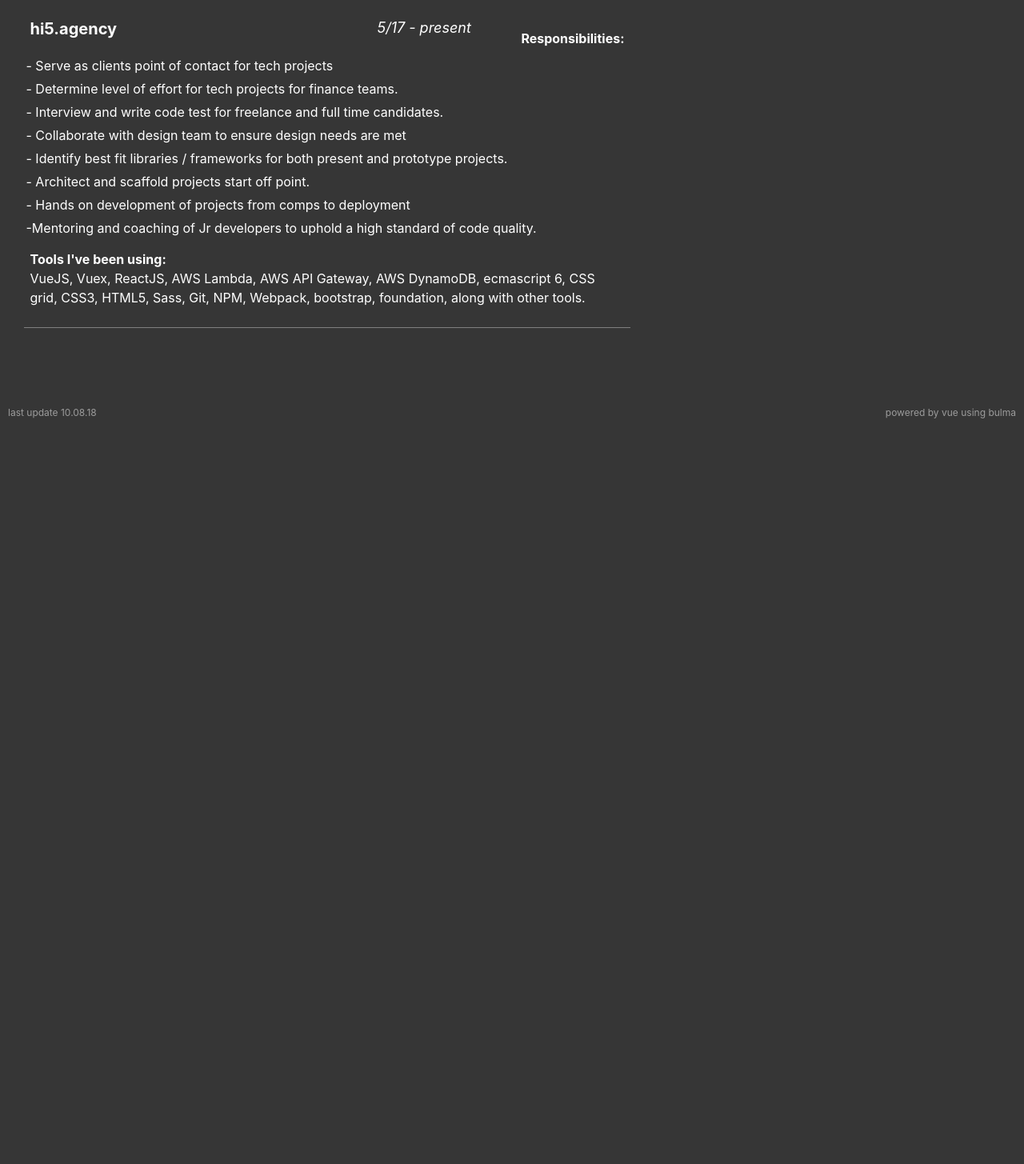
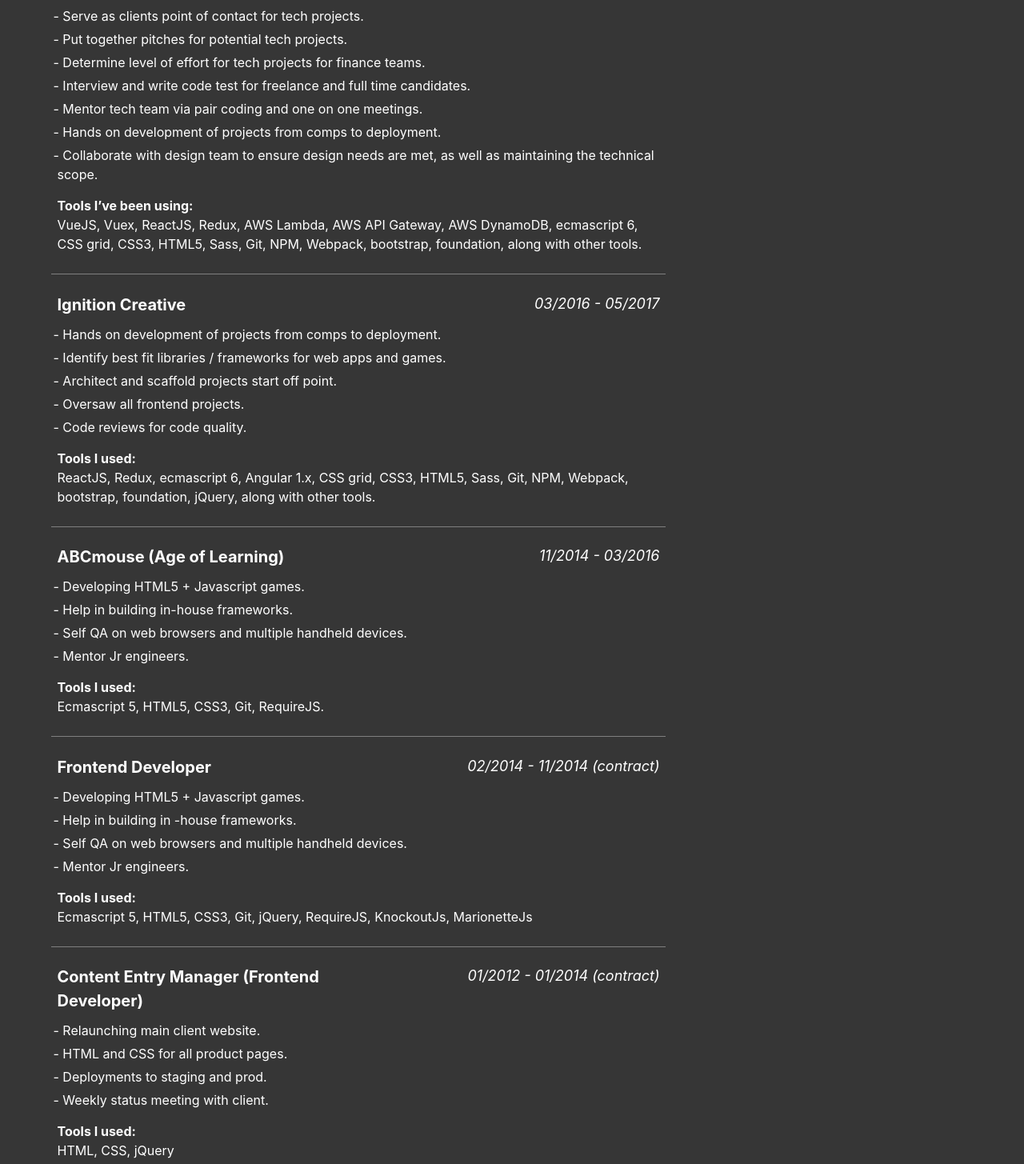
Before and after one commit to iamsmarts/vue-iamsmarts, a Vue app: page /#/resume in a window 1280 px wide. Shown: the part 275-1730 px from the top of the page at 80% size. Before the commit the page ends 800 px from the top, so only its background shows below. Built offline with nearby package versions, Linux system fonts and the light colour scheme.

Commit message:
fixed resume layout

```diff
--- a/src/components/Nav.vue
+++ b/src/components/Nav.vue
@@ -13,7 +13,7 @@
         </div>
         <div id="navbarMenuHeroA" :class="[{'is-active':mobileNav}, 'navbar-menu']">
           <div class="navbar-end">
-            <router-link to="/home" class="navbar-item is-active">
+            <router-link to="/" class="navbar-item is-active">
               Home
             </router-link>
             <router-link to="/about" class="navbar-item">
--- /dev/null
+++ b/src/data/resume-data.js
@@ -0,0 +1,88 @@
+const resumeData =[
+    {
+        company: 'Hi5.agency',
+        dates:'05/2017 - present',
+        responsibilities:[
+            ' Serve as clients point of contact for tech projects.',
+            ' Put together pitches for potential tech projects.',
+            ' Determine level of effort for tech projects for finance teams.',
+            ' Interview and write code test for freelance and full time candidates.',
+            ' Mentor tech team via pair coding and one on one meetings.',
+            ' Hands on development of projects from comps to deployment.',
+            ' Collaborate with design team to ensure design needs are met, as well as maintaining the technical scope. '
+        ],
+        toolsDescription:'Tools I’ve been using:',
+        toolsList:'VueJS, Vuex, ReactJS, Redux, AWS Lambda, AWS API Gateway, AWS DynamoDB, ecmascript 6, CSS grid, CSS3, HTML5, Sass, Git, NPM, Webpack, bootstrap, foundation, along with other tools. '
+    },
+    {
+        company: 'Ignition Creative',
+        dates:'03/2016 - 05/2017',
+        responsibilities:[
+            ' Hands on development of projects from comps to deployment.',
+            ' Identify best fit libraries / frameworks for web apps and games.',
+            ' Architect and scaffold projects start off point. ',
+            ' Oversaw all frontend projects.',
+            ' Code reviews for code quality. ',
+        ],
+        toolsDescription:'Tools I used:',
+        toolsList:'ReactJS, Redux, ecmascript 6, Angular 1.x, CSS grid, CSS3, HTML5, Sass, Git, NPM, Webpack, bootstrap, foundation, jQuery, along with other tools. '
+    },
+    {
+        company: 'ABCmouse (Age of Learning)',
+        dates:'11/2014 - 03/2016',
+        responsibilities:[
+            ' Developing HTML5 + Javascript games.',
+            ' Help in building in-house frameworks.',
+            ' Self QA on web browsers and multiple handheld devices. ',
+            ' Mentor Jr engineers.',
+        ],
+        toolsDescription: 'Tools I used:',
+        toolsList:'Ecmascript 5, HTML5, CSS3, Git,  RequireJS.'
+    },
+    {
+        company: 'Frontend Developer',
+        dates:'02/2014 - 11/2014 (contract)',
+        responsibilities:[
+            ' Developing HTML5 + Javascript games.',
+            ' Help in building in -house frameworks.',
+            ' Self QA on web browsers and multiple handheld devices. ',
+            ' Mentor Jr engineers.',
+        ],
+        toolsDescription: 'Tools I used:',
+        toolsList:'Ecmascript 5, HTML5, CSS3, Git, jQuery, RequireJS, KnockoutJs, MarionetteJs'
+    },
+    {
+        company: 'Content Entry Manager (Frontend Developer)',
+        dates:'01/2012 - 01/2014 (contract)',
+        responsibilities:[
+            ' Relaunching main client website.',
+            ' HTML and CSS for all product pages.',
+            ' Deployments to staging and prod. ',
+            ' Weekly status meeting with client.',
+        ],
+        toolsDescription: 'Tools I used:',
+        toolsList:'HTML, CSS, jQuery'
+    },
+    {
+        company: 'Outlook Amusements',
+        dates:'05/2010 - 01/2012',
+        responsibilities:[],
+        toolsDescription:'',
+        toolsList:''
+    },
+    {
+        company: 'BeachBody',
+        dates:'02/2009 - 04/2010',
+        responsibilities:[],
+        toolsDescription:'',
+        toolsList:''
+    },
+    {
+        company: 'SiTV',
+        dates:'04/2006 - 02/2009',
+        responsibilities:[],
+        toolsDescription:'',
+        toolsList:''
+    },
+];
+export default resumeData;
--- a/src/views/Resume.vue
+++ b/src/views/Resume.vue
@@ -1,7 +1,13 @@
 <template>
     <div class="hero-body cv-body ">
-        <div class="container columns  is-multiline  is-centered">
-            <div class="column is-3 is-offset-9">
+        <div class="container">
+            <div class="columns  is-multiline  is-centered">
+                <div class="column is-full is-hidden-tablet mobile-resume-info is-multiline">
+                    <p>Rudy Quevedo |
+                        <a href='mailto:rudy@iamsmarts.com'>rudy@iamsmarts.com</a> |
+                        <a href="#">213.880.9304</a></p>
+                </div>
+                <div class="column is-3 is-offset-9 is-hidden-touch">
                     <p>Rudy Quevedo</p>
                     <p>445 Sout Ardmore Avenue,</p><p>Los Angeles, CA 90020</p>
                     <p><a href='mailto:rudy@iamsmarts.com'>rudy@iamsmarts.com</a></p>
@@ -9,23 +15,18 @@
                 </div>
                 <div class="column is-full is-mobile">
                     <h1 class="experience-title">Experience</h1>
-                <div class="column is-8 experience-body is-multiline">
+                    <div  v-for="(job, index) in rData" :key="index" class="column is-8 experience-body is-multiline">
                         <div class="experience-copy">
-                        <h2>hi5.agency</h2>
-                        <p class="date"><em>5/17 - present</em></p>
-                        <p class="responsibility"><strong>Responsibilities:</strong></p>
+                            <h2>{{job.company}}</h2>
+                            <p class="date"><em>{{job.dates}}</em></p>
                             <ul>
-                            <li> Serve as clients point of contact for tech projects</li>
-                            <li> Determine level of effort for tech projects for finance teams.</li>
-                            <li> Interview and write code test for freelance and full time candidates.</li>
-                            <li> Collaborate with design team to ensure design needs are met</li>
-                            <li> Identify best fit libraries / frameworks for both present and prototype projects.</li>
-                            <li> Architect and scaffold projects start off point. </li>
-                            <li> Hands on development of projects from comps to deployment</li>
-                            <li>Mentoring and coaching of Jr developers to uphold a high standard of code quality. </li >
+                                <li v-for="(responsibility, index) in job.responsibilities" :key="index">
+                                    {{responsibility}}
+                                </li>
                             </ul>
-                        <p><strong>Tools I've been using:</strong></p>
-                        <p>VueJS, Vuex, ReactJS, AWS Lambda, AWS API Gateway, AWS DynamoDB, ecmascript 6, CSS grid, CSS3, HTML5, Sass, Git, NPM, Webpack, bootstrap, foundation, along with other tools.</p>
+                            <p class="tools-desc"><strong>{{job.toolsDescription}}</strong></p>
+                            <p>{{job.toolsList}}</p>
+                        </div>
                     </div>
                 </div>
             </div>
@@ -33,8 +34,13 @@
     </div>
 </template>
 <script>
+import resumeData from '@/data/resume-data';
+// import Hero from '@/components/Hero.vue'
 export default {
-    name:'Resume'
+    name:'Resume',
+    data: () => ({
+        rData: resumeData,
+    }),
 }
 </script>
 <style lang="scss" scoped>
@@ -42,6 +48,15 @@ export default {
     .experience-title{
         border-bottom:.2rem solid gray;
     }
+}
+.mobile-resume-info{
+    a{
+        color: red;
+        background:none;
+    }
+}
+.personal-info{
+    width: 100%;
 }
 .experience-body{
     margin: 1.5rem 0;
@@ -67,6 +82,7 @@ export default {
         }
         ul{
             margin: 1rem 0;
+            width: 100%;
             li{
                 margin: 0 0 0.5rem 0;
                 text-indent: -5px;
@@ -76,6 +92,9 @@ export default {
                 }
             }
         }
+        .tools-desc{
+            width: 100%;
+        }
     }
 }
 </style>
```
Also changed, not shown: src/assets/ep-41.jpg (added). Lines whose indentation alone changed are shown as unchanged.
